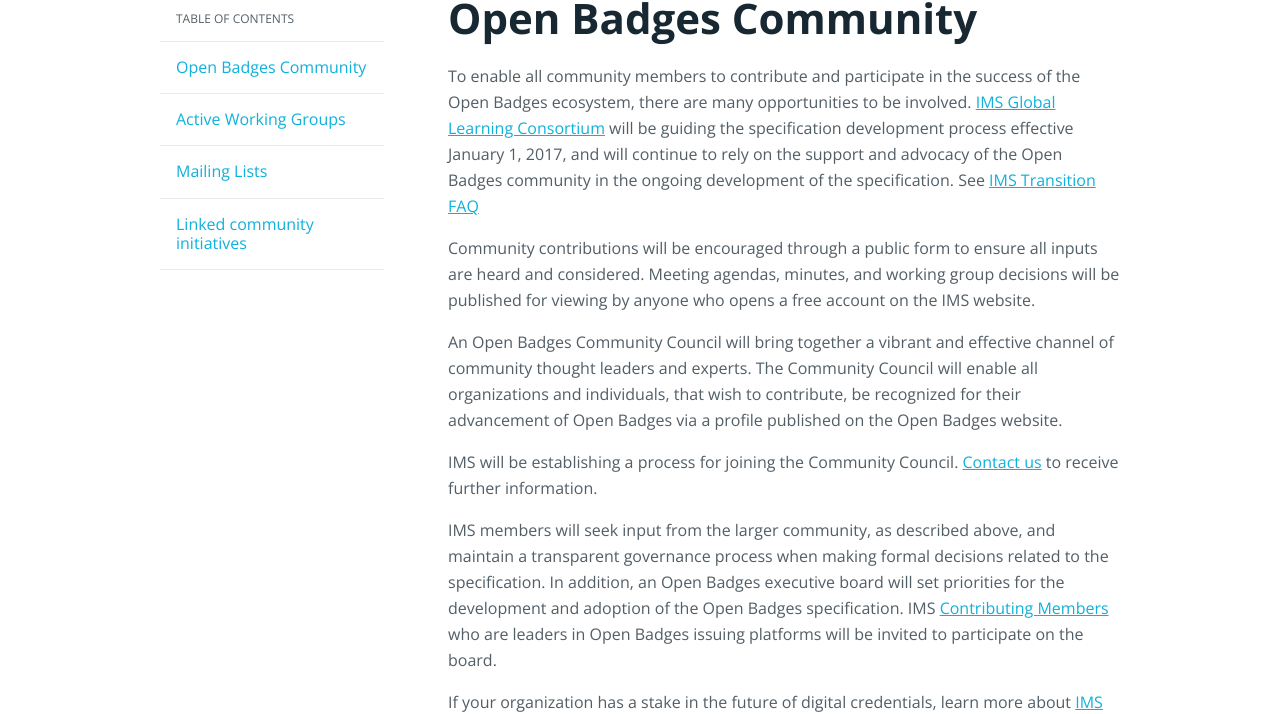
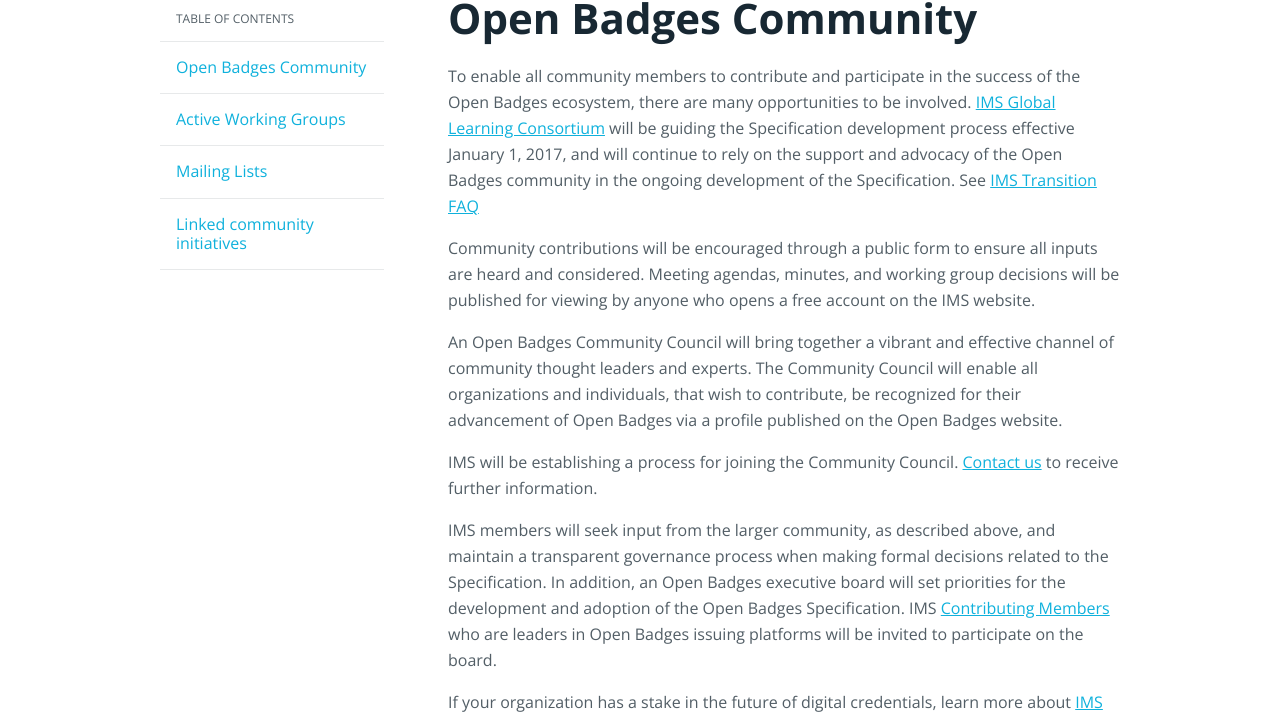
Before and after one commit to mozilla/openbadges.org-static, a Jekyll site: the page built from community/index.md, in a window 1280 px wide and 1400 px high. Shown: the part 179-893 px from the top of the window. Built offline with Jekyll 4.4.1, drawn with Linux system fonts in a browser that asks for light colours; some of the changed text lies outside the part shown.

```diff
--- a/community/index.md
+++ b/community/index.md
@@ -13,7 +13,7 @@ navitems:
       title: Linked community initiatives
 ---
 
-To enable all community members to contribute and participate in the success of the Open Badges ecosystem, there are many opportunities to be involved. [IMS Global Learning Consortium](https://www.imsglobal.org/) will be guiding the specification development process effective January 1, 2017, and will continue to rely on the support and advocacy of the Open Badges community in the ongoing development of the specification. See [IMS Transition FAQ](https://www.imsglobal.org/open-badges-transition-faq)
+To enable all community members to contribute and participate in the success of the Open Badges ecosystem, there are many opportunities to be involved. [IMS Global Learning Consortium](https://www.imsglobal.org/) will be guiding the Specification development process effective January 1, 2017, and will continue to rely on the support and advocacy of the Open Badges community in the ongoing development of the Specification. See [IMS Transition FAQ](https://www.imsglobal.org/open-badges-transition-faq)
 
 Community contributions will be encouraged through a public form to ensure all inputs are heard and considered. Meeting agendas, minutes, and working group decisions will be published for viewing by anyone who opens a free account on the IMS website.
 
@@ -21,14 +21,14 @@ An Open Badges Community Council will bring together a vibrant and effective cha
 
 IMS will be establishing a process for joining the Community Council. [Contact us]({{ site.baseurl}}/contact) to receive further information.
 
-IMS members will seek input from the larger community, as described above, and maintain a transparent governance process when making formal decisions related to the specification. In addition, an Open Badges executive board will set priorities for the development and adoption of the Open Badges specification. IMS [Contributing Members](https://www.imsglobal.org/membersandaffiliates.html) who are leaders in Open Badges issuing platforms will be invited to participate on the board.
+IMS members will seek input from the larger community, as described above, and maintain a transparent governance process when making formal decisions related to the Specification. In addition, an Open Badges executive board will set priorities for the development and adoption of the Open Badges Specification. IMS [Contributing Members](https://www.imsglobal.org/membersandaffiliates.html) who are leaders in Open Badges issuing platforms will be invited to participate on the board.
 
 If your organization has a stake in the future of digital credentials, learn more about [IMS Global membership](https://www.imsglobal.org/imsmembership.html).
 
 <h2 class="title title-content" id="active-working-groups">Active Working Groups</h2>
 
 [Badge Alliance Standard Working Group]({{site.baseurl}}/badge-alliance/working-groups/standard/) - The official standards body for the [Open Badges Specification](https://openbadgespec.org/). This group meets every two weeks and collaborates asynchronously via [GitHub](https://github.com/openbadges/openbadges-specification/issues) and the [Open Badges Dev](http://bit.ly/badgesdevgroup) mailing list.
-Working group responsibility will transition to IMS Global members in January 2017. IMS member working groups also meet regularly and use similar, but in some cases different, tools to manage specification development and related technical work. Resulting specifications will be free and publicly available under open source license. IMS member Community Liaisons will be appointed to support the public community. These liaisons will be responsible for maintaining robust communications between the working groups and community, moderating the public online forum, and providing regular reports to the working group on community related topics.
+Working group responsibility will transition to IMS Global members in January 2017. IMS member working groups also meet regularly and use similar, but in some cases different, tools to manage Specification development and related technical work. Resulting Specifications will be free and publicly available under open source license. IMS member Community Liaisons will be appointed to support the public community. These liaisons will be responsible for maintaining robust communications between the working groups and community, moderating the public online forum, and providing regular reports to the working group on community related topics.
 
 <h2 class="title title-content" id="mailing-lists">Mailing Lists</h2>
 
@@ -40,5 +40,7 @@ Working group responsibility will transition to IMS Global members in January 20
 Open Badges started as a collaborative project between the MacArthur Foundation and the Mozilla Foundation and has continued to grow through a global community of implementers. Here are several initiatives collaborating on expanding the reach of Open Badges:
 
 [Badge the World](http://www.badgetheworld.org/) - An ongoing project mapping badging initiatives from around the world.  Badge The World invites organisations and individuals to share their plans to create, issue, recognise and research Open Badges.  The project was launched at Mozfest 2013 as a partnership between Mozilla and Digitalme.
+
 [Summit to Reconnect Learning](http://www.reconnectlearning.org/case-studies) - A set of badges in action case studies looking at how badges are used to capture learning and achievements in higher education, professional training, and after-school programs.
+
 [Cities of Learning / LRNG](https://www.lrng.org/) - The first citywide badging initiative, launched in Chicago in 2013, was so successful that six cities launched badge systems for learning in 2014. Eight cities were named winners in the 2016 LRNG City Challenge, receiving [grants to begin networking learning opportunities in their communities](https://www.macfound.org/press/press-releases/better-futures-2-million-americans-through-open-badges/).
```
Also changed, not shown: developers/index.md (+5 -5 lines).
